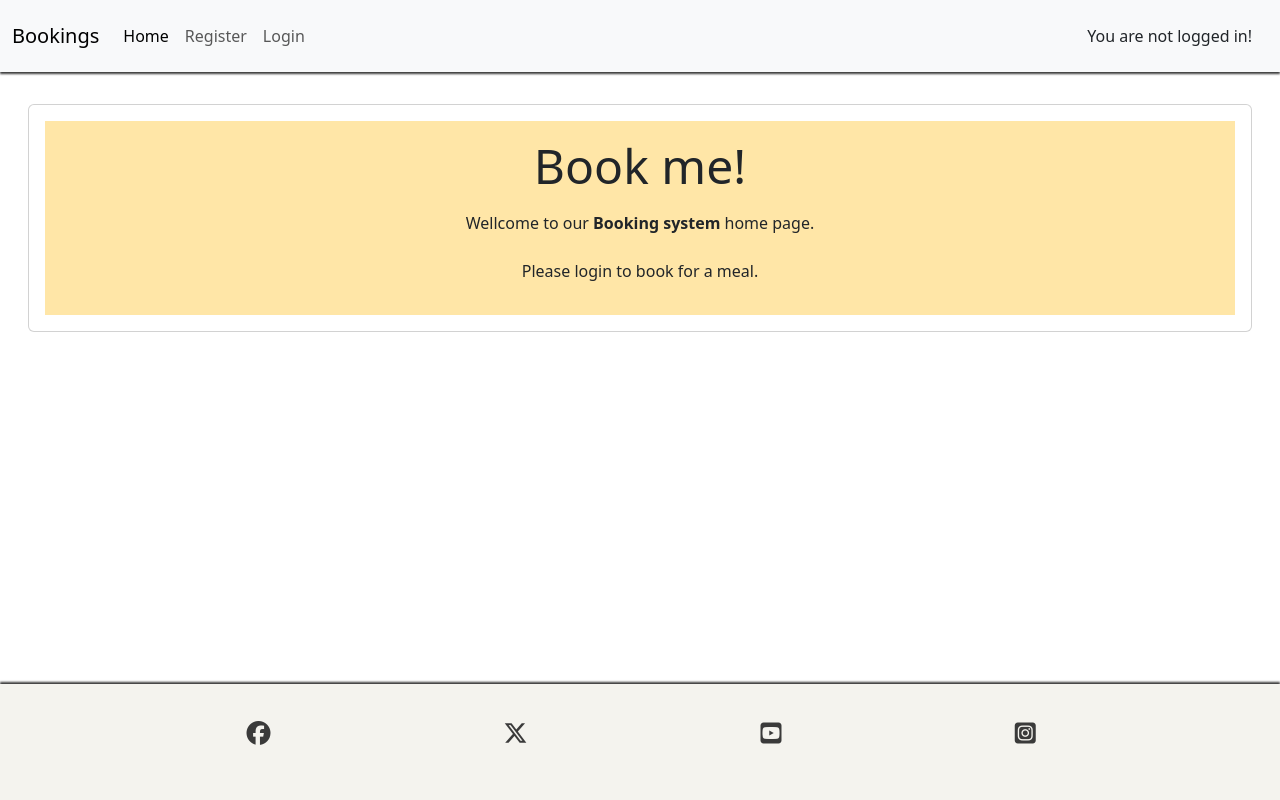
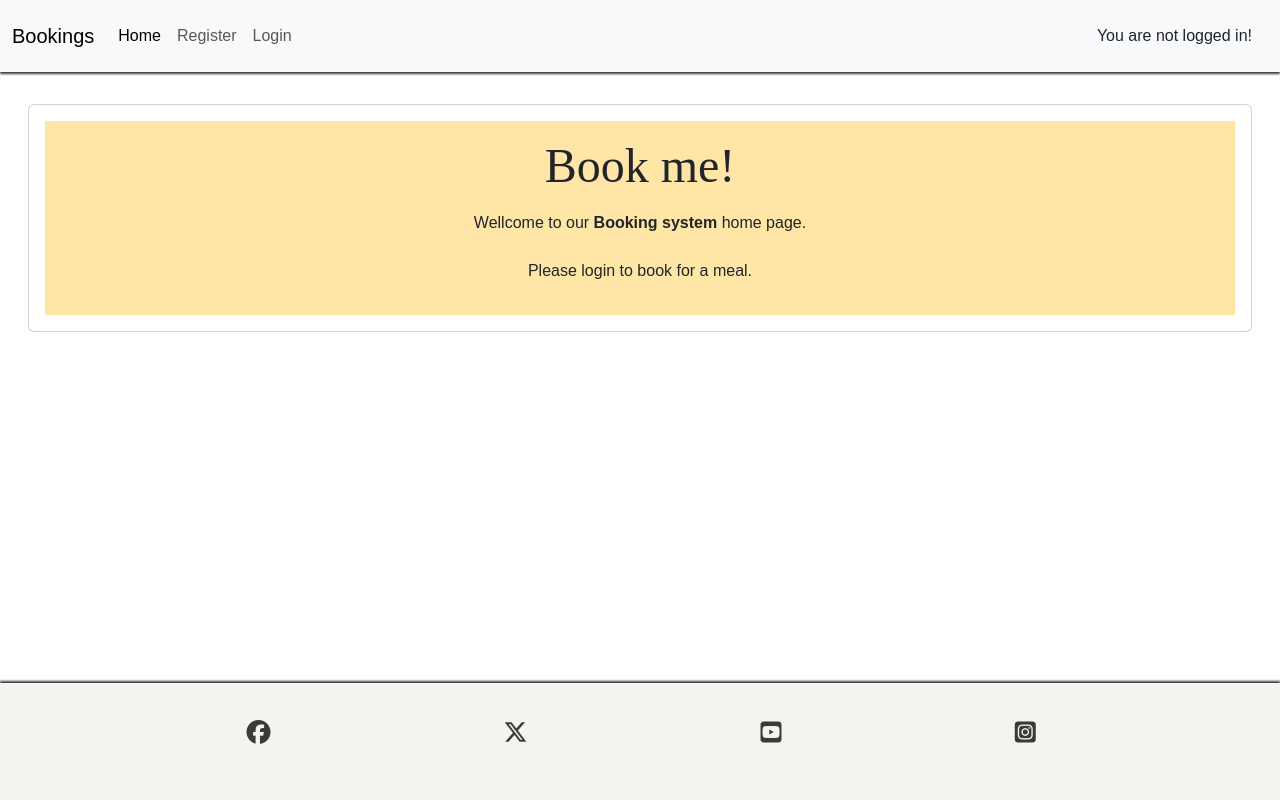
Before and after one commit to kasemdeautsch/PP4, a Django app: page / in a window 1280 px wide. Run offline with Django 4.2, Linux system fonts and the light colour scheme; parts of the project's set-up code (start-up, migrations or seed data) failed here and were passed over; some libraries are stand-ins or nearby versions.

Commit message:
change font and background color for body

```diff
--- a/static/css/style.css
+++ b/static/css/style.css
@@ -4,6 +4,7 @@
     #1f7798; mid-blue
     #184f63; dark-blue
 */
+
 /*Asterisc wildcard selector to override default styles in the browser */
 * {
     margin: 0;
@@ -11,8 +12,18 @@
     box-sizing: border-box;
 }
 
+/* Fonts here taken from Mei Wong project "Code Institute"*/
+@import url('https://fonts.googleapis.com/css2?family=DM+Serif+Display:ital@0;1&family=Poppins&display=swap');
+
+h1,
+h2 {
+    font-family: "DM Serif Display", serif;
+    color: #184f63; /* dark-blue */
+}
+
 /* Body */
 body {
+    font-family: "Poppins", sans-serif;
     background-color:white;
 }
 /* Navbar */
```
